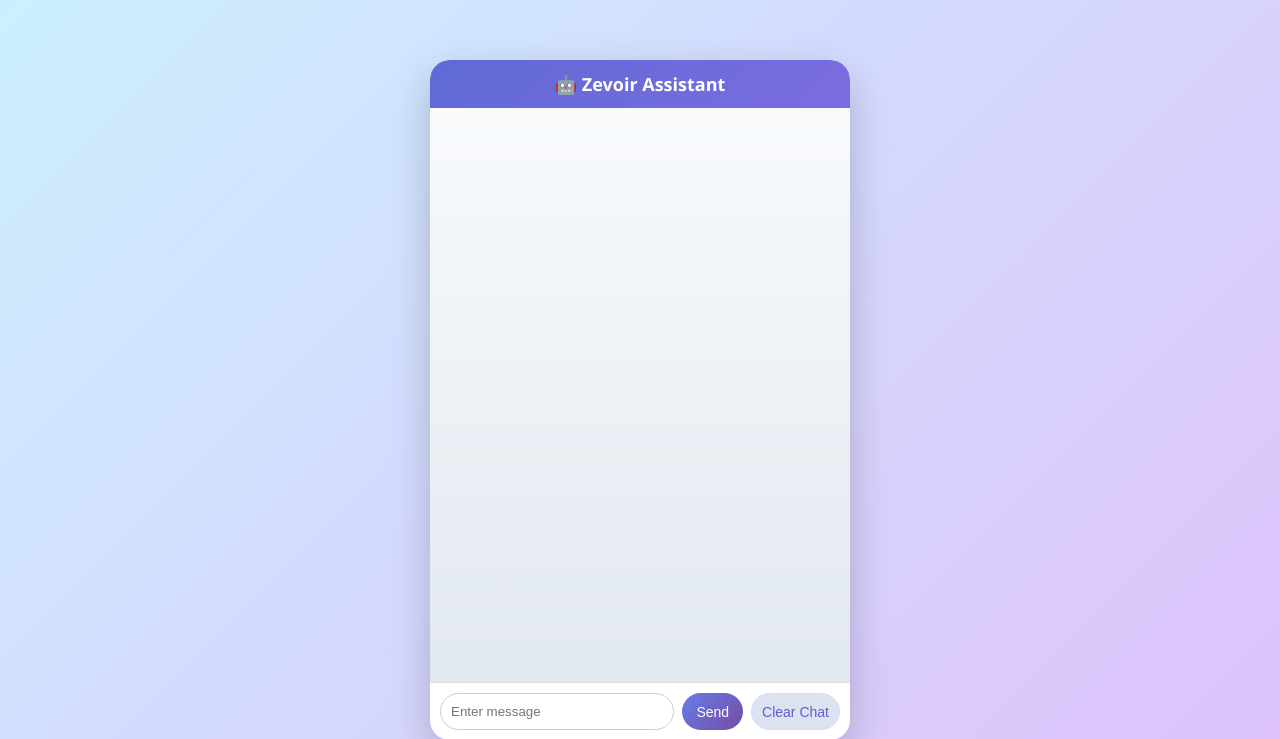
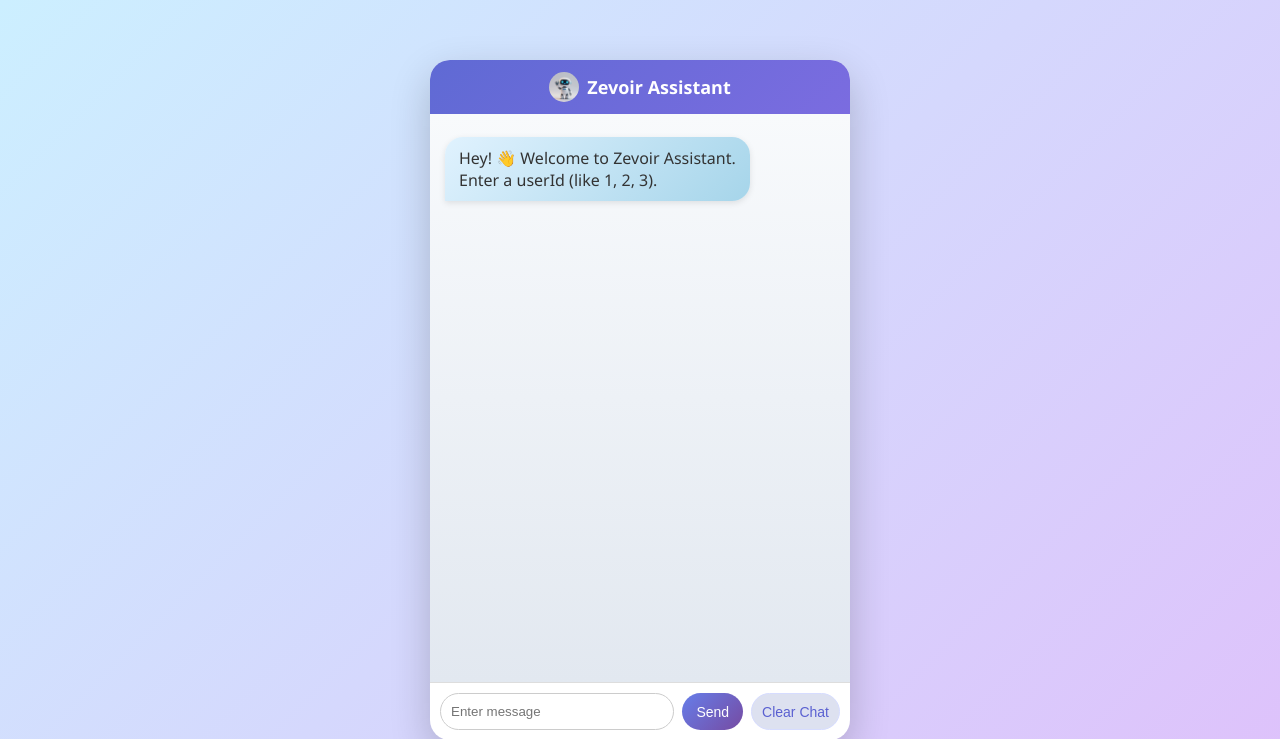
Before and after one commit to shashikanthdevarakonda/todo-chatbot, a Flask app: page / in a window 1280 px wide. Shown: the top 739 px of the page. Run offline with Flask 3, Linux system fonts and the light colour scheme.

Commit message:
Update index.html

```diff
--- a/templates/index.html
+++ b/templates/index.html
@@ -2,7 +2,7 @@
 <html>
   <head>
     <title>Zevoir Todo Bot</title>
-
+    <meta name="viewport" content="width=device-width, initial-scale=1.0" />
     <link
       rel="stylesheet"
       href="{{ url_for('static', filename='style.css') }}"
@@ -11,7 +11,13 @@
 
   <body>
     <div class="chat-container">
-      <div class="chat-header">🤖 Zevoir Assistant</div>
+      <div class="chat-header">
+        <img
+          src="{{ url_for('static', filename='images/robot.png') }}"
+          class="logo"
+        />
+        <span>Zevoir Assistant</span>
+      </div>
 
       <div id="chat-box" class="chat-box"></div>
 
@@ -21,14 +27,40 @@
         <button class="clear-btn" onclick="clearChat()">Clear Chat</button>
       </div>
     </div>
+  </body>
+</html>
 
 <script>
+  let botWorking = false;
+
+  // WELCOME MESSAGE
+  function showWelcomeMessage() {
+    const chatBox = document.getElementById("chat-box");
+
+    const welcome = document.createElement("div");
+    welcome.className = "bot-msg";
+    welcome.innerText ="Hey! 👋 Welcome to Zevoir Assistant.\nEnter a userId (like 1, 2, 3).";
+
+    chatBox.appendChild(welcome);
+  }
+
+  // SEND MESSAGE FUNCTION
   async function sendMessage() {
+    if (botWorking) return;
+
     const input = document.getElementById("message");
     const chatBox = document.getElementById("chat-box");
+    const sendBtn = document.querySelector("button");
+
     const message = input.value.trim();
 
     if (!message) return;
+
+    botWorking = true;
+
+    // disable typing
+    input.disabled = true;
+    sendBtn.disabled = true;
 
     // USER MESSAGE
     chatBox.innerHTML += `<div class="user-msg">${message}</div>`;
@@ -39,7 +71,7 @@
     // BOT TYPING
     const typing = document.createElement("div");
     typing.className = "bot-msg";
-        typing.innerText = "Just a moment, getting the details....";
+    typing.innerText = "Just a moment, getting the details...";
     chatBox.appendChild(typing);
 
     autoScroll();
@@ -53,7 +85,7 @@
 
       const data = await response.json();
 
-          // delay bot reply (5 seconds)
+      // delay bot reply (2 seconds)
       setTimeout(() => {
         typing.remove();
 
@@ -64,11 +96,23 @@
         chatBox.appendChild(botReply);
 
         autoScroll();
-          }, 1000);
+
+        // enable typing again
+        input.disabled = false;
+        sendBtn.disabled = false;
+        input.focus();
+
+        botWorking = false;
+      }, 2000);
     } catch (error) {
       typing.remove();
 
       chatBox.innerHTML += `<div class="bot-msg">Something went wrong. Please try again.</div>`;
+
+      input.disabled = false;
+      sendBtn.disabled = false;
+
+      botWorking = false;
     }
   }
 
@@ -79,16 +123,16 @@
 
   function clearChat() {
     document.getElementById("chat-box").innerHTML = "";
+    showWelcomeMessage(); // show welcome again after clearing
   }
 
   // ENTER KEY
-      document
-        .getElementById("message")
-        .addEventListener("keypress", function (e) {
+  document.getElementById("message").addEventListener("keypress", function (e) {
     if (e.key === "Enter") {
       sendMessage();
     }
   });
+
+  // PAGE LOAD
+  window.onload = showWelcomeMessage;
 </script>
-  </body>
-</html>
```
Lines whose indentation alone changed are shown as unchanged.
